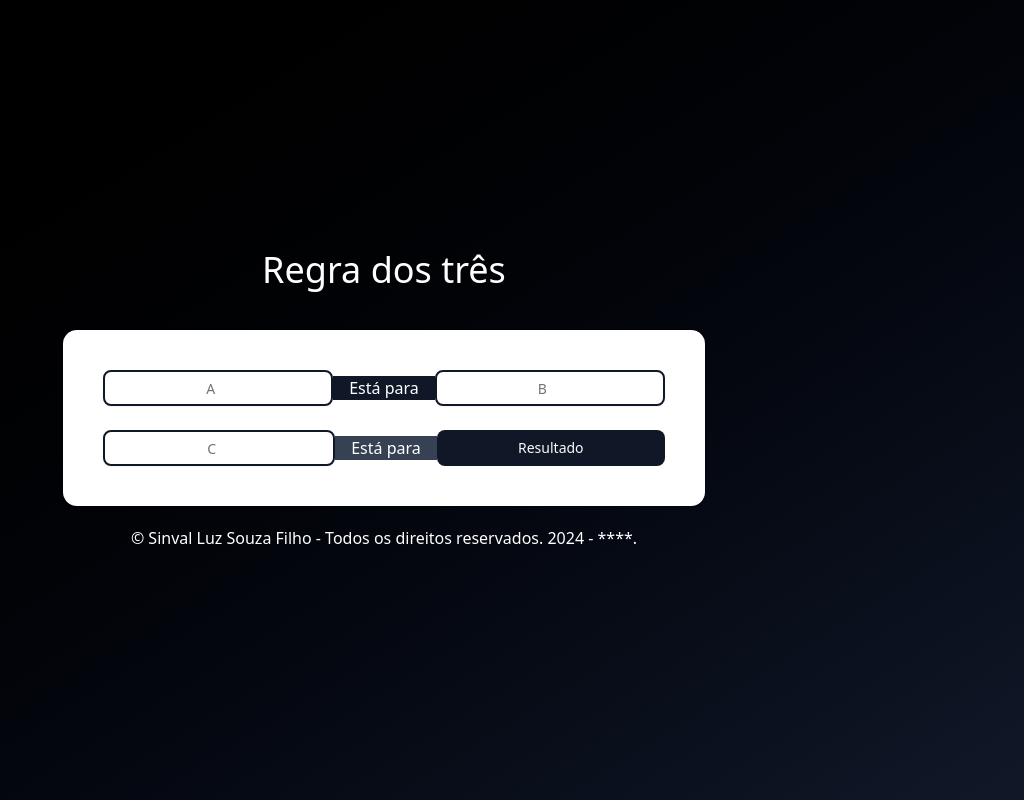
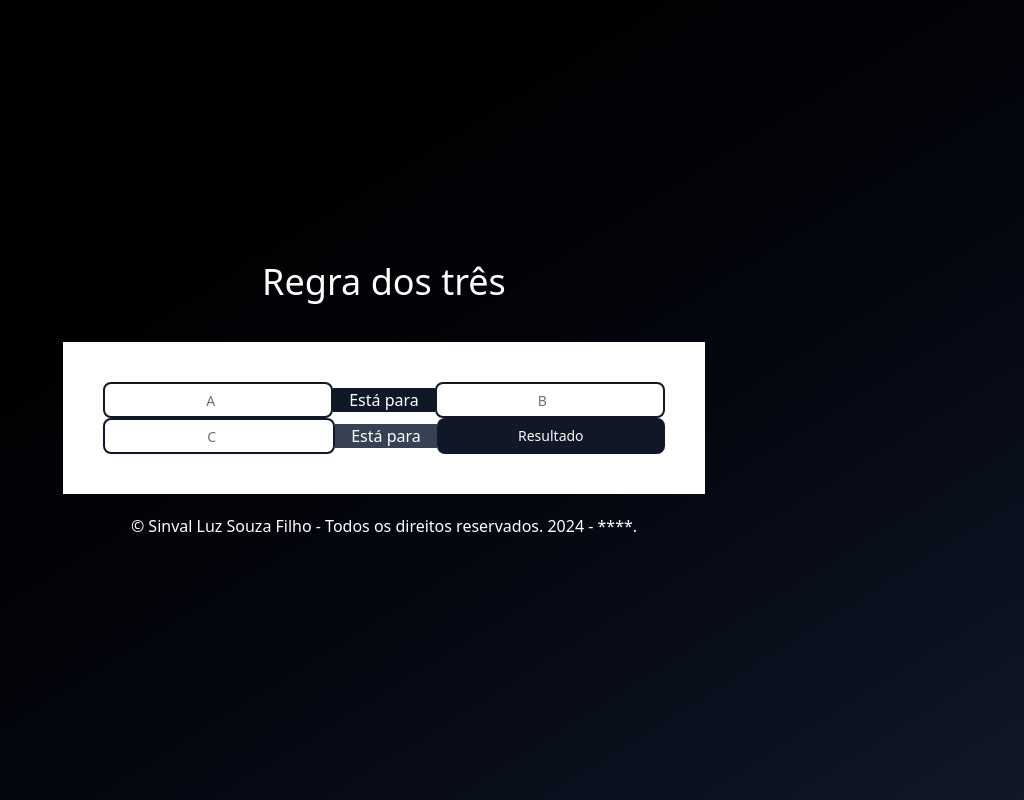
Before and after one commit to Sinvalluz/Regra-de-3, a Next.js app: page / in a window 1280 px wide. Shown: the whole page, without its empty margins (256-1280 px from the left). Built offline with nearby package versions, Linux system fonts and the light colour scheme.

Commit message:
chore: Reinstall the shadcn library and its components to make the UI change.

```diff
--- a/src/app/globals.css
+++ b/src/app/globals.css
@@ -1,5 +1,5 @@
-@import "tailwindcss";
-@import "tw-animate-css";
+@import 'tailwindcss';
+@import 'tw-animate-css';
 
 @custom-variant dark (&:is(.dark *));
 
@@ -8,6 +8,9 @@
   --radius-md: calc(var(--radius) - 2px);
   --radius-lg: var(--radius);
   --radius-xl: calc(var(--radius) + 4px);
+  --radius-2xl: calc(var(--radius) + 8px);
+  --radius-3xl: calc(var(--radius) + 12px);
+  --radius-4xl: calc(var(--radius) + 16px);
   --color-background: var(--background);
   --color-foreground: var(--foreground);
   --color-card: var(--card);
@@ -44,70 +47,70 @@
 :root {
   --radius: 0.625rem;
   --background: oklch(1 0 0);
-  --foreground: oklch(0.145 0 0);
+  --foreground: oklch(0.13 0.028 261.692);
   --card: oklch(1 0 0);
-  --card-foreground: oklch(0.145 0 0);
+  --card-foreground: oklch(0.13 0.028 261.692);
   --popover: oklch(1 0 0);
-  --popover-foreground: oklch(0.145 0 0);
-  --primary: oklch(0.205 0 0);
-  --primary-foreground: oklch(0.985 0 0);
-  --secondary: oklch(0.97 0 0);
-  --secondary-foreground: oklch(0.205 0 0);
-  --muted: oklch(0.97 0 0);
-  --muted-foreground: oklch(0.556 0 0);
-  --accent: oklch(0.97 0 0);
-  --accent-foreground: oklch(0.205 0 0);
+  --popover-foreground: oklch(0.13 0.028 261.692);
+  --primary: oklch(0.21 0.034 264.665);
+  --primary-foreground: oklch(0.985 0.002 247.839);
+  --secondary: oklch(0.967 0.003 264.542);
+  --secondary-foreground: oklch(0.21 0.034 264.665);
+  --muted: oklch(0.967 0.003 264.542);
+  --muted-foreground: oklch(0.551 0.027 264.364);
+  --accent: oklch(0.967 0.003 264.542);
+  --accent-foreground: oklch(0.21 0.034 264.665);
   --destructive: oklch(0.577 0.245 27.325);
-  --border: oklch(0.922 0 0);
-  --input: oklch(0.922 0 0);
-  --ring: oklch(0.708 0 0);
+  --border: oklch(0.928 0.006 264.531);
+  --input: oklch(0.928 0.006 264.531);
+  --ring: oklch(0.707 0.022 261.325);
   --chart-1: oklch(0.646 0.222 41.116);
   --chart-2: oklch(0.6 0.118 184.704);
   --chart-3: oklch(0.398 0.07 227.392);
   --chart-4: oklch(0.828 0.189 84.429);
   --chart-5: oklch(0.769 0.188 70.08);
-  --sidebar: oklch(0.985 0 0);
-  --sidebar-foreground: oklch(0.145 0 0);
-  --sidebar-primary: oklch(0.205 0 0);
-  --sidebar-primary-foreground: oklch(0.985 0 0);
-  --sidebar-accent: oklch(0.97 0 0);
-  --sidebar-accent-foreground: oklch(0.205 0 0);
-  --sidebar-border: oklch(0.922 0 0);
-  --sidebar-ring: oklch(0.708 0 0);
+  --sidebar: oklch(0.985 0.002 247.839);
+  --sidebar-foreground: oklch(0.13 0.028 261.692);
+  --sidebar-primary: oklch(0.21 0.034 264.665);
+  --sidebar-primary-foreground: oklch(0.985 0.002 247.839);
+  --sidebar-accent: oklch(0.967 0.003 264.542);
+  --sidebar-accent-foreground: oklch(0.21 0.034 264.665);
+  --sidebar-border: oklch(0.928 0.006 264.531);
+  --sidebar-ring: oklch(0.707 0.022 261.325);
 }
 
 .dark {
-  --background: oklch(0.145 0 0);
-  --foreground: oklch(0.985 0 0);
-  --card: oklch(0.205 0 0);
-  --card-foreground: oklch(0.985 0 0);
-  --popover: oklch(0.205 0 0);
-  --popover-foreground: oklch(0.985 0 0);
-  --primary: oklch(0.922 0 0);
-  --primary-foreground: oklch(0.205 0 0);
-  --secondary: oklch(0.269 0 0);
-  --secondary-foreground: oklch(0.985 0 0);
-  --muted: oklch(0.269 0 0);
-  --muted-foreground: oklch(0.708 0 0);
-  --accent: oklch(0.269 0 0);
-  --accent-foreground: oklch(0.985 0 0);
+  --background: oklch(0.13 0.028 261.692);
+  --foreground: oklch(0.985 0.002 247.839);
+  --card: oklch(0.21 0.034 264.665);
+  --card-foreground: oklch(0.985 0.002 247.839);
+  --popover: oklch(0.21 0.034 264.665);
+  --popover-foreground: oklch(0.985 0.002 247.839);
+  --primary: oklch(0.928 0.006 264.531);
+  --primary-foreground: oklch(0.21 0.034 264.665);
+  --secondary: oklch(0.278 0.033 256.848);
+  --secondary-foreground: oklch(0.985 0.002 247.839);
+  --muted: oklch(0.278 0.033 256.848);
+  --muted-foreground: oklch(0.707 0.022 261.325);
+  --accent: oklch(0.278 0.033 256.848);
+  --accent-foreground: oklch(0.985 0.002 247.839);
   --destructive: oklch(0.704 0.191 22.216);
   --border: oklch(1 0 0 / 10%);
   --input: oklch(1 0 0 / 15%);
-  --ring: oklch(0.556 0 0);
+  --ring: oklch(0.551 0.027 264.364);
   --chart-1: oklch(0.488 0.243 264.376);
   --chart-2: oklch(0.696 0.17 162.48);
   --chart-3: oklch(0.769 0.188 70.08);
   --chart-4: oklch(0.627 0.265 303.9);
   --chart-5: oklch(0.645 0.246 16.439);
-  --sidebar: oklch(0.205 0 0);
-  --sidebar-foreground: oklch(0.985 0 0);
+  --sidebar: oklch(0.21 0.034 264.665);
+  --sidebar-foreground: oklch(0.985 0.002 247.839);
   --sidebar-primary: oklch(0.488 0.243 264.376);
-  --sidebar-primary-foreground: oklch(0.985 0 0);
-  --sidebar-accent: oklch(0.269 0 0);
-  --sidebar-accent-foreground: oklch(0.985 0 0);
+  --sidebar-primary-foreground: oklch(0.985 0.002 247.839);
+  --sidebar-accent: oklch(0.278 0.033 256.848);
+  --sidebar-accent-foreground: oklch(0.985 0.002 247.839);
   --sidebar-border: oklch(1 0 0 / 10%);
-  --sidebar-ring: oklch(0.556 0 0);
+  --sidebar-ring: oklch(0.551 0.027 264.364);
 }
 
 @layer base {
--- a/src/components/CardRule/index.tsx
+++ b/src/components/CardRule/index.tsx
@@ -2,7 +2,6 @@
 
 import { useEffect, useState } from 'react';
 import { Button } from '../ui/button';
-import { Card } from '../ui/card';
 import { Input } from '../ui/input';
 
 export default function CardRule() {
@@ -38,7 +37,7 @@
 		}
 	}, [inputA, inputB, inputC]);
 	return (
-		<Card className='bg-white border-none p-4 w-11/12 sm:p-10 sm:w-full'>
+		<div className='bg-white border-none p-4 w-11/12 sm:p-10 sm:w-full'>
 			<div className='flex items-center'>
 				<Input
 					type='number'
@@ -79,6 +78,6 @@
 					{''}
 				</Button>
 			</div>
-		</Card>
+		</div>
 	);
 }
--- a/src/components/ui/button.tsx
+++ b/src/components/ui/button.tsx
@@ -38,8 +38,8 @@
 
 function Button({
   className,
-  variant,
-  size,
+  variant = "default",
+  size = "default",
   asChild = false,
   ...props
 }: React.ComponentProps<"button"> &
@@ -51,6 +51,8 @@
   return (
     <Comp
       data-slot="button"
+      data-variant={variant}
+      data-size={size}
       className={cn(buttonVariants({ variant, size, className }))}
       {...props}
     />
--- a/src/components/ui/card.tsx
+++ /dev/null
@@ -1,92 +0,0 @@
-import * as React from "react"
-
-import { cn } from "@/lib/utils"
-
-function Card({ className, ...props }: React.ComponentProps<"div">) {
-  return (
-    <div
-      data-slot="card"
-      className={cn(
-        "bg-card text-card-foreground flex flex-col gap-6 rounded-xl border py-6 shadow-sm",
-        className
-      )}
-      {...props}
-    />
-  )
-}
-
-function CardHeader({ className, ...props }: React.ComponentProps<"div">) {
-  return (
-    <div
-      data-slot="card-header"
-      className={cn(
-        "@container/card-header grid auto-rows-min grid-rows-[auto_auto] items-start gap-2 px-6 has-data-[slot=card-action]:grid-cols-[1fr_auto] [.border-b]:pb-6",
-        className
-      )}
-      {...props}
-    />
-  )
-}
-
-function CardTitle({ className, ...props }: React.ComponentProps<"div">) {
-  return (
-    <div
-      data-slot="card-title"
-      className={cn("leading-none font-semibold", className)}
-      {...props}
-    />
-  )
-}
-
-function CardDescription({ className, ...props }: React.ComponentProps<"div">) {
-  return (
-    <div
-      data-slot="card-description"
-      className={cn("text-muted-foreground text-sm", className)}
-      {...props}
-    />
-  )
-}
-
-function CardAction({ className, ...props }: React.ComponentProps<"div">) {
-  return (
-    <div
-      data-slot="card-action"
-      className={cn(
-        "col-start-2 row-span-2 row-start-1 self-start justify-self-end",
-        className
-      )}
-      {...props}
-    />
-  )
-}
-
-function CardContent({ className, ...props }: React.ComponentProps<"div">) {
-  return (
-    <div
-      data-slot="card-content"
-      className={cn("px-6", className)}
-      {...props}
-    />
-  )
-}
-
-function CardFooter({ className, ...props }: React.ComponentProps<"div">) {
-  return (
-    <div
-      data-slot="card-footer"
-      className={cn("flex items-center px-6 [.border-t]:pt-6", className)}
-      {...props}
-    />
-  )
-}
-
-export {
-  Card,
-  CardHeader,
-  CardFooter,
-  CardTitle,
-  CardAction,
-  CardDescription,
-  CardContent,
-}
```
Also changed, not shown: src/components/ui/input.tsx (+10 -10 lines), components.json, 1 other file (tests, documents, lock files or other folders).
